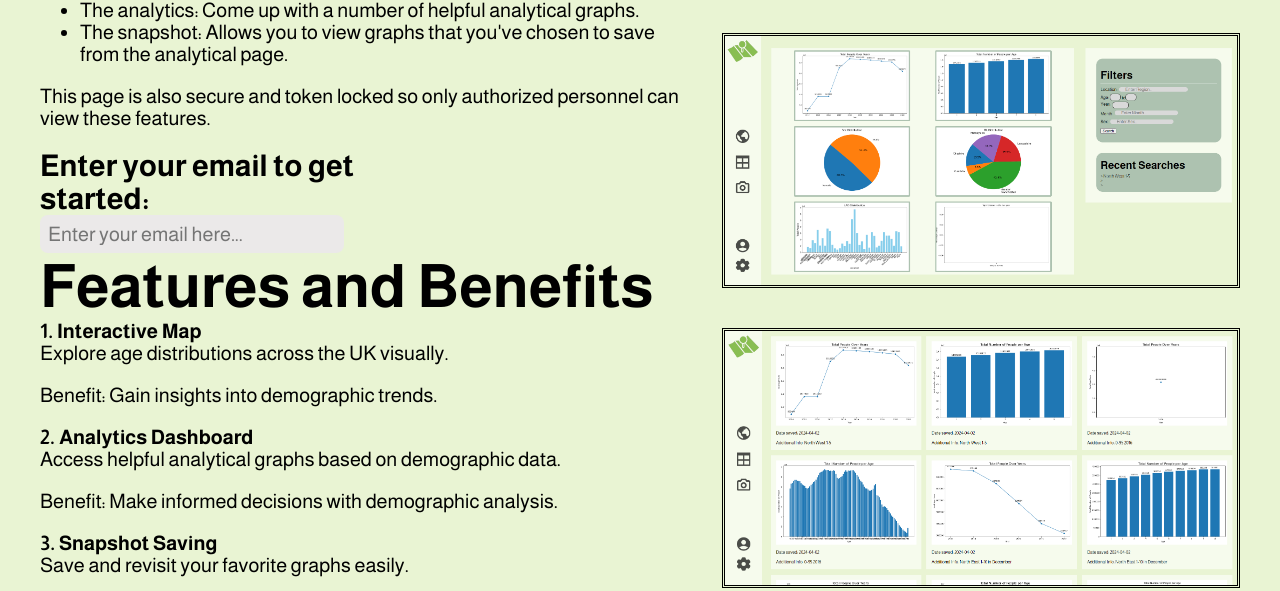
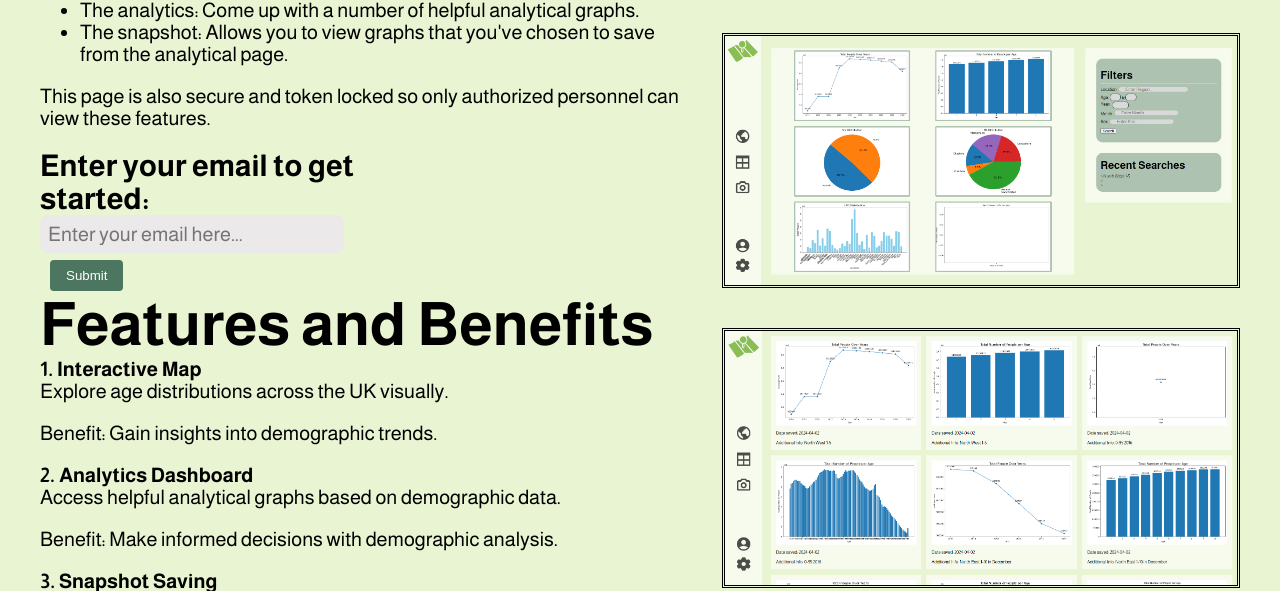
Before and after one commit to KajanGH/comp0034-cw2g-group10, a Flask app: template templates/index.html in a window 1280 px wide. Shown: the part 405-996 px from the top of the page. Run offline with Flask 3, Linux system fonts and the light colour scheme; the template is opened without the code that fills it, so the values that code supplies are empty; parts of the project's set-up code (start-up, migrations or seed data) failed here and were passed over.

Commit message:
email input on index page made useful

```diff
--- a/DashboardApp.py
+++ b/DashboardApp.py
@@ -24,8 +24,14 @@ lad_data = pd.read_csv('Datasets/Edited_Forecasts/combined_forecast_LAD_sex_age_
 #-----------------------------------------
 
 
-@app.route('/')
+@app.route('/',methods=["GET","POST"])
 def index():
+    df = pd.read_csv("dataset/users.csv")
+    if "email" in request.form.keys():
+        if request.form['email'] not in df['email'].values:
+            return render_template('sign-up-page.html'), 200
+        else:
+            return render_template('log-in-page.html'), 200
     return render_template('index.html')
 
 @app.route('/account')
--- a/static/index.css
+++ b/static/index.css
@@ -123,4 +123,19 @@ body {
     justify-content: space-between;
     align-items: flex-end;
     gap:5vh;
-}
+  }
+
+
+  .submit-button {
+      background-color: var(--color-teal); /* Customize as needed */
+      color: white; /* Customize as needed */
+      border: none;
+      padding: 8px 16px;
+      border-radius: 4px;
+      cursor: pointer;
+      margin-left: 10px; /* Adjust spacing as needed */
+  }
+
+  .submit-button:hover {
+      background-color: var(--color-cadetblue); /* Customize hover color */
+  }
--- a/templates/index.html
+++ b/templates/index.html
@@ -39,15 +39,20 @@
                 </ul>
                 <p>This page is also secure and token locked so only authorized personnel can view these features.</p>
                 <div class="frame-wrapper">
+                    <form id="emailinput" action="/" method="POST">
                     <div class="enter-your-email-to-get-starte-parent">
                     <b class="enter-your-email"
                         >Enter your email to get started:</b
                     >
                     <input
+                        name="email"
+                        id="email"
                         class="frame-item"
                         placeholder="Enter your email here..."
                         type="text"
                     />
+                    <button class="submit-button">Submit</button>
+                    </form>
                     </div>
                 </div>
                 <section class="features-benefits">
```
